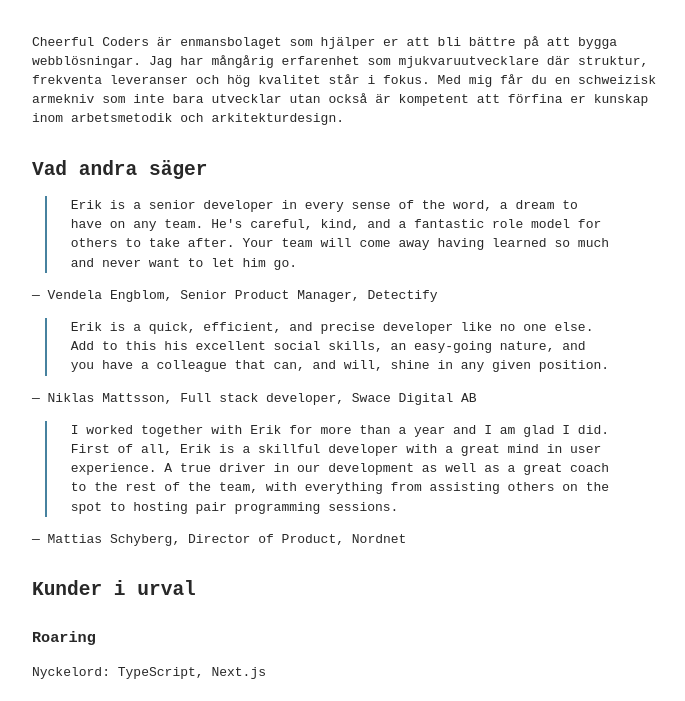
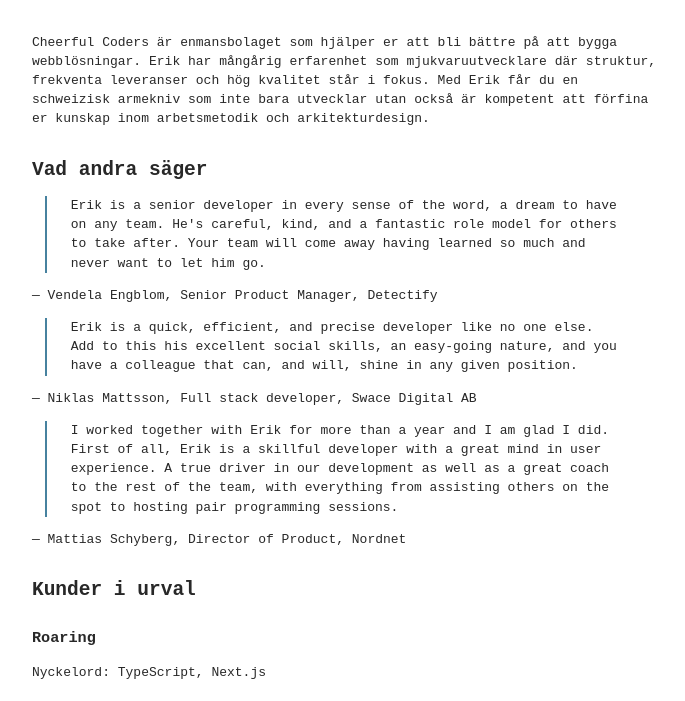
Before and after one commit to gish/cheerfulcoders-tithon, a plain HTML site: page index.html in a window 1280 px wide. Shown: the part 99-800 px from the top of the page, without its empty margins (296-981 px from the left). Drawn offline with Linux system fonts and the light colour scheme.

Commit message:
fix stuff

```diff
--- a/index.html
+++ b/index.html
@@ -52,8 +52,8 @@
 
       blockquote {
         border-left: 2px solid var(--color-accent);
-        margin-inline-start: 0.8rem;
-        padding-left: 1.5rem;
+        margin: 0 0.8rem;
+        padding: 0 1.5rem;
       }
 
       #logo {
@@ -76,9 +76,9 @@
       <img src="./logo.svg" id="logo" alt="Cheerful Coders" />
       <p>
         Cheerful Coders är enmansbolaget som hjälper er att bli bättre på att
-        bygga webblösningar. Jag har mångårig erfarenhet som mjukvaruutvecklare
+        bygga webblösningar. Erik har mångårig erfarenhet som mjukvaruutvecklare
         där struktur, frekventa leveranser och hög kvalitet står i fokus. Med
-        mig får du en schweizisk armekniv som inte bara utvecklar utan också är
+        Erik får du en schweizisk armekniv som inte bara utvecklar utan också är
         kompetent att förfina er kunskap inom arbetsmetodik och
         arkitekturdesign.
       </p>
```
